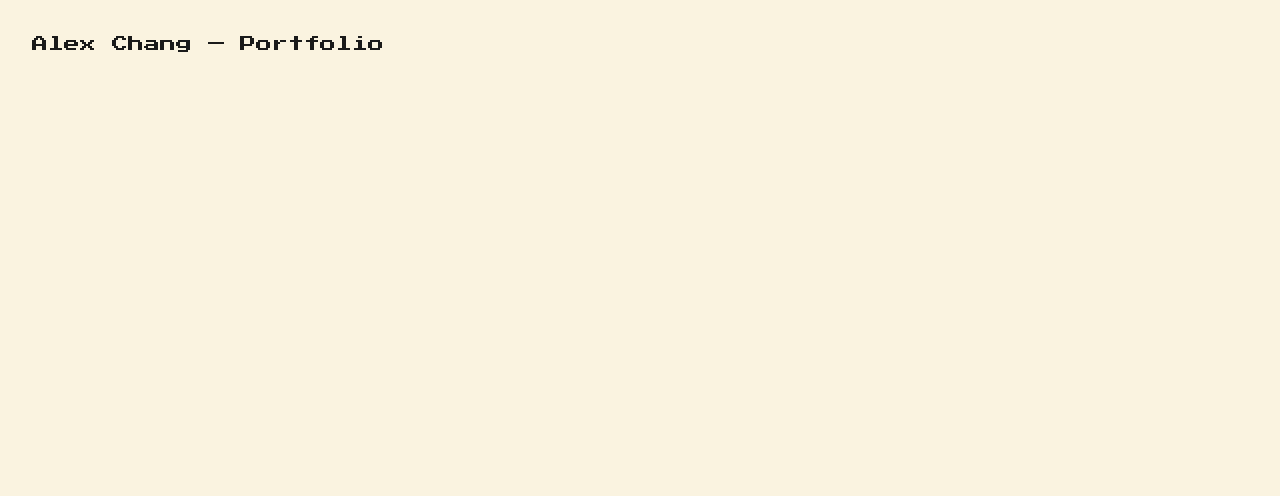
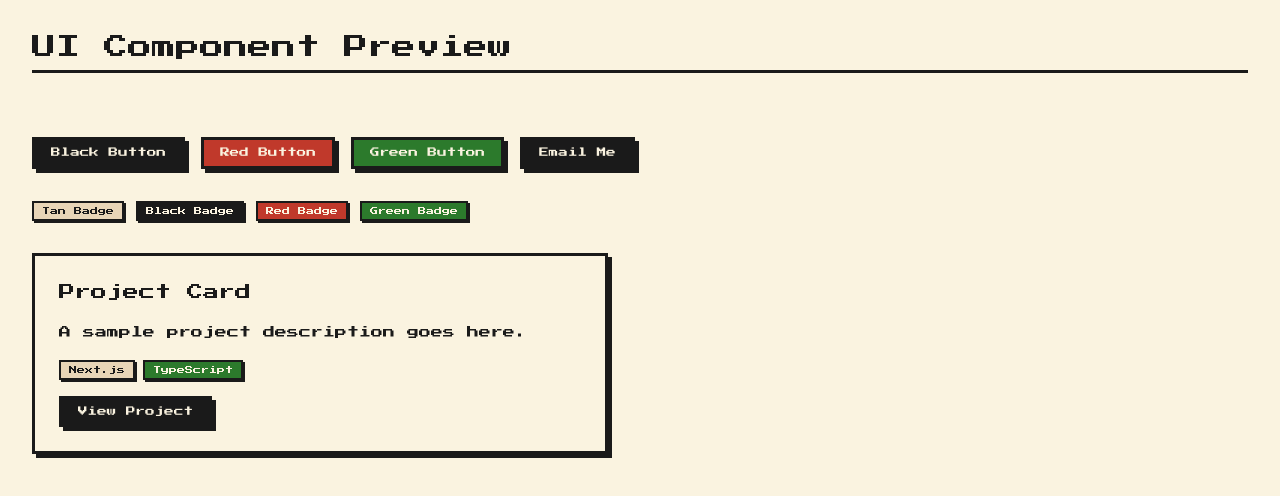
Before and after one commit to jazzleg66/alex-portfolio, a Next.js app: page / in a window 1280 px wide. Shown: the top 496 px of the page. Built offline with nearby package versions, Linux system fonts and the light colour scheme.

Commit message:
feat: phase 2 — core UI components (PixelButton, PixelCard, SectionTitle, PixelBadge)

```diff
--- a/app/page.tsx
+++ b/app/page.tsx
@@ -1,7 +1,40 @@
+import { PixelButton, PixelCard, SectionTitle, PixelBadge } from "@/components/ui";
+
 export default function Home() {
   return (
-    <main className="min-h-screen p-8">
-      <p>Alex Chang — Portfolio</p>
+    <main className="min-h-screen p-8 flex flex-col gap-8">
+      <SectionTitle>UI Component Preview</SectionTitle>
+
+      {/* Buttons */}
+      <section className="flex flex-wrap gap-4">
+        <PixelButton>Black Button</PixelButton>
+        <PixelButton variant="red">Red Button</PixelButton>
+        <PixelButton variant="green">Green Button</PixelButton>
+        <PixelButton href="mailto:s996639@gmail.com" variant="black">Email Me</PixelButton>
+      </section>
+
+      {/* Badges */}
+      <section className="flex flex-wrap gap-3">
+        <PixelBadge>Tan Badge</PixelBadge>
+        <PixelBadge variant="black">Black Badge</PixelBadge>
+        <PixelBadge variant="red">Red Badge</PixelBadge>
+        <PixelBadge variant="green">Green Badge</PixelBadge>
+      </section>
+
+      {/* Cards */}
+      <section className="grid grid-cols-1 gap-6 max-w-xl">
+        <PixelCard>
+          <h3 className="text-[1rem] mb-4">Project Card</h3>
+          <p className="text-[0.75rem] leading-loose mb-4">
+            A sample project description goes here.
+          </p>
+          <div className="flex gap-2 mb-4">
+            <PixelBadge>Next.js</PixelBadge>
+            <PixelBadge variant="green">TypeScript</PixelBadge>
+          </div>
+          <PixelButton variant="black">View Project</PixelButton>
+        </PixelCard>
+      </section>
     </main>
   );
 }
--- /dev/null
+++ b/components/ui/PixelBadge.tsx
@@ -0,0 +1,32 @@
+type PixelBadgeProps = {
+  children: React.ReactNode;
+  variant?: "tan" | "black" | "red" | "green";
+  className?: string;
+};
+
+const variantStyles: Record<string, string> = {
+  tan:   "bg-[var(--tan)]   text-[var(--black)] border-[var(--black)]",
+  black: "bg-[var(--black)] text-[var(--cream)] border-[var(--black)]",
+  red:   "bg-[var(--red)]   text-[var(--cream)] border-[var(--black)]",
+  green: "bg-[var(--green)] text-[var(--cream)] border-[var(--black)]",
+};
+
+export default function PixelBadge({
+  children,
+  variant = "tan",
+  className = "",
+}: PixelBadgeProps) {
+  return (
+    <span
+      className={
+        "inline-block px-2 py-1 text-[0.5rem] leading-none " +
+        "border-[2px] shadow-[2px_2px_0px_var(--black)] " +
+        variantStyles[variant] +
+        " " +
+        className
+      }
+    >
+      {children}
+    </span>
+  );
+}
--- /dev/null
+++ b/components/ui/PixelButton.tsx
@@ -0,0 +1,48 @@
+import React from "react";
+
+type PixelButtonProps = {
+  children: React.ReactNode;
+  onClick?: () => void;
+  href?: string;
+  variant?: "black" | "red" | "green";
+  type?: "button" | "submit";
+  className?: string;
+};
+
+const variantStyles: Record<string, string> = {
+  black: "bg-[var(--black)] text-[var(--cream)] border-[var(--black)] hover:bg-[var(--cream)] hover:text-[var(--black)]",
+  red:   "bg-[var(--red)]   text-[var(--cream)] border-[var(--black)] hover:bg-[var(--cream)] hover:text-[var(--red)]",
+  green: "bg-[var(--green)] text-[var(--cream)] border-[var(--black)] hover:bg-[var(--cream)] hover:text-[var(--green)]",
+};
+
+export default function PixelButton({
+  children,
+  onClick,
+  href,
+  variant = "black",
+  type = "button",
+  className = "",
+}: PixelButtonProps) {
+  const base =
+    "inline-block px-4 py-2 text-[0.6rem] leading-none border-[3px] " +
+    "shadow-[4px_4px_0px_var(--black)] transition-all duration-100 " +
+    "active:shadow-none active:translate-x-[4px] active:translate-y-[4px] " +
+    "cursor-pointer select-none " +
+    variantStyles[variant] +
+    " " +
+    className;
+
+  if (href) {
+    return (
+      <a href={href} className={base}>
+        {children}
+      </a>
+    );
+  }
+
+  return (
+    <button type={type} onClick={onClick} className={base}>
+      {children}
+    </button>
+  );
+}
--- /dev/null
+++ b/components/ui/PixelCard.tsx
@@ -0,0 +1,20 @@
+import React from "react";
+
+type PixelCardProps = {
+  children: React.ReactNode;
+  className?: string;
+};
+
+export default function PixelCard({ children, className = "" }: PixelCardProps) {
+  return (
+    <div
+      className={
+        "bg-[var(--cream)] border-[3px] border-[var(--black)] " +
+        "shadow-[4px_4px_0px_var(--black)] p-6 " +
+        className
+      }
+    >
+      {children}
+    </div>
+  );
+}
--- /dev/null
+++ b/components/ui/SectionTitle.tsx
@@ -0,0 +1,19 @@
+type SectionTitleProps = {
+  children: React.ReactNode;
+  className?: string;
+};
+
+export default function SectionTitle({ children, className = "" }: SectionTitleProps) {
+  return (
+    <h2
+      className={
+        "text-[1.5rem] text-[var(--black)] mb-8 pb-2 " +
+        "border-b-[3px] border-[var(--black)] " +
+        "leading-tight " +
+        className
+      }
+    >
+      {children}
+    </h2>
+  );
+}
--- /dev/null
+++ b/components/ui/index.ts
@@ -0,0 +1,4 @@
+export { default as PixelButton } from "./PixelButton";
+export { default as PixelCard } from "./PixelCard";
+export { default as SectionTitle } from "./SectionTitle";
+export { default as PixelBadge } from "./PixelBadge";
```
Also changed, not shown: 2 other files (tests, documents, lock files or other folders).
